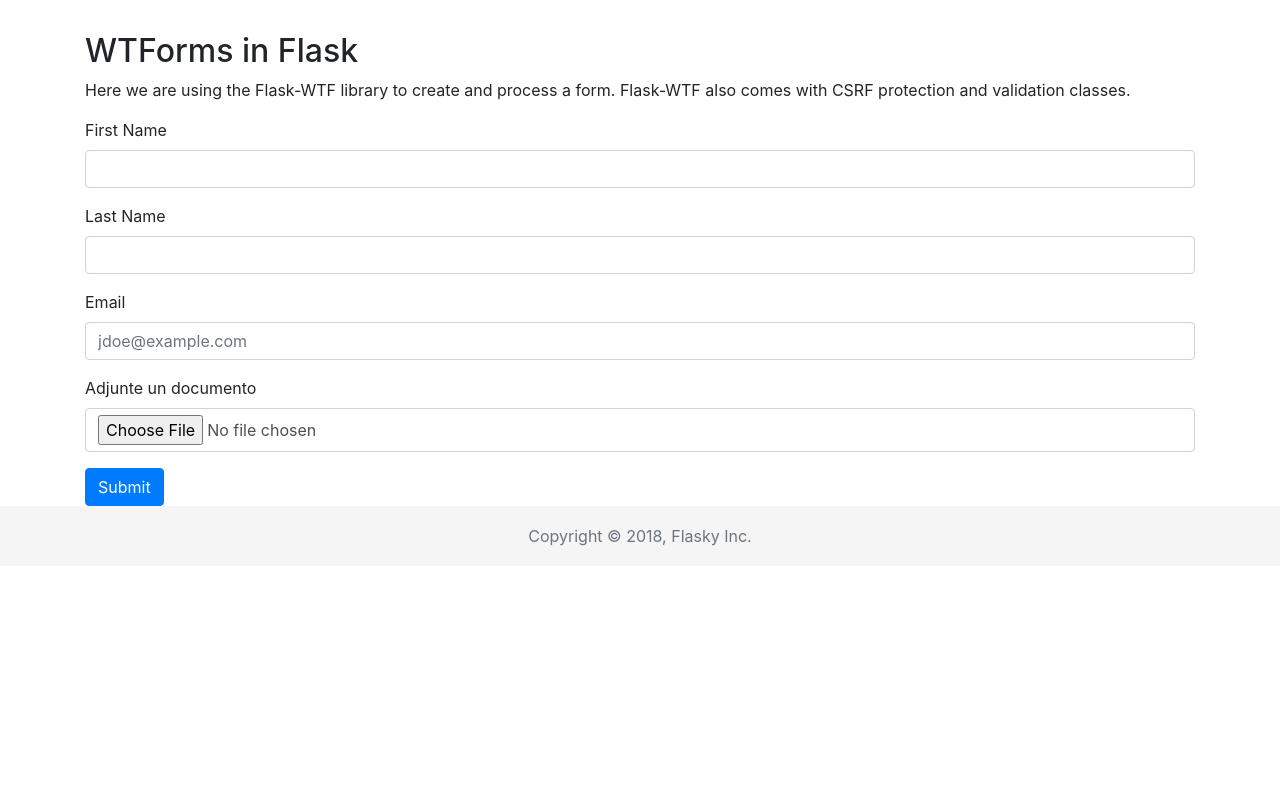
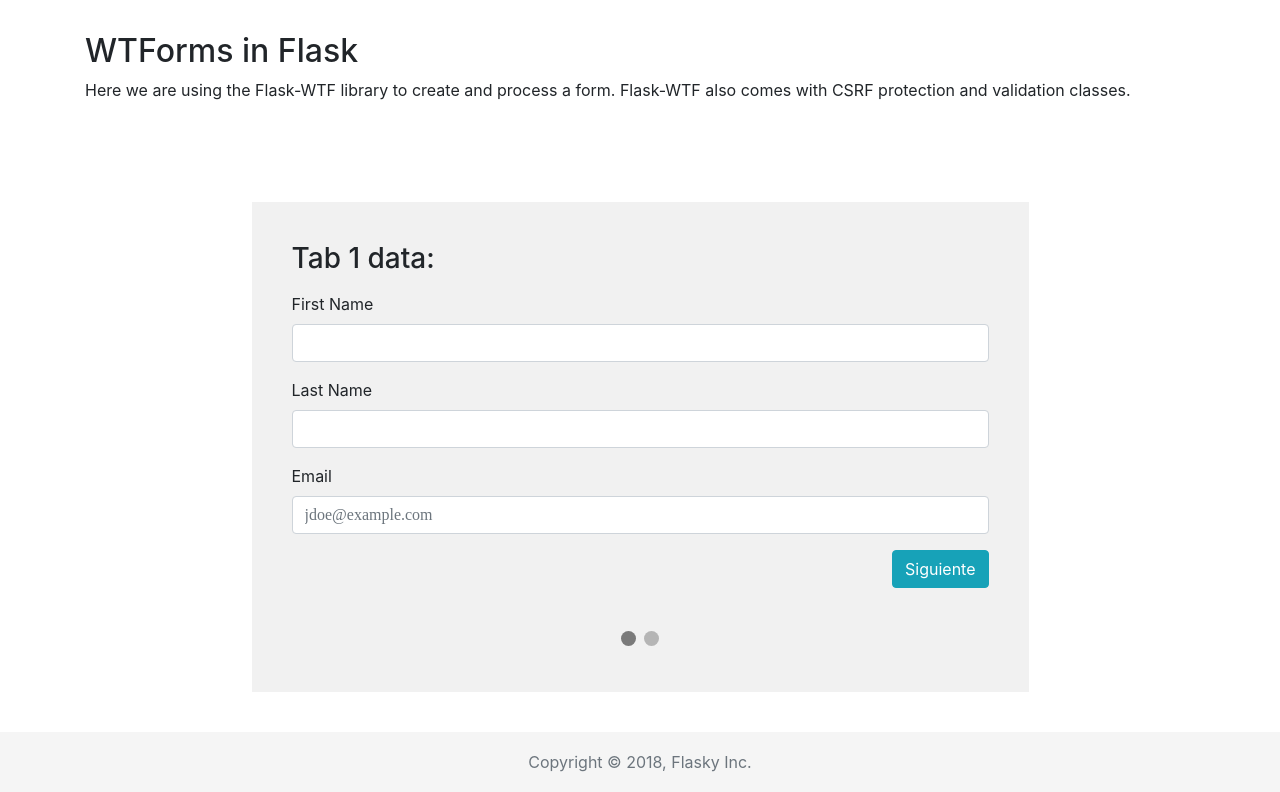
Before and after one commit to vlasvlasvlas/flask-wtforms, a Flask app: page /wtform in a window 1280 px wide. Shown: the part 240-1032 px from the top of the page. Before the commit the page ends 786 px from the top, so only its background shows below. Run offline with Flask 2, Linux system fonts and the light colour scheme; some libraries are stand-ins or nearby versions.

Commit message:
multisteps

```diff
--- a/app/static/css/styles.css
+++ b/app/static/css/styles.css
@@ -19,3 +19,57 @@ footer {
     line-height: 60px;
     background-color: #f5f5f5;
 }
+
+
+
+/* new added css */
+
+/* Style the form */
+#formulario {
+  background-color: #f1f1f1;
+  margin: 100px auto;
+  padding: 40px;
+  width: 70%;
+  min-width: 300px;
+}
+
+/* Style the input fields */
+input {
+  padding: 10px;
+  width: 100%;
+  font-size: 17px;
+  font-family: Raleway;
+  border: 1px solid #aaaaaa;
+}
+
+/* Mark input boxes that gets an error on validation: */
+input.invalid {
+  background-color: #ffdddd;
+}
+
+/* Hide all steps by default: */
+.tab {
+  display: none;
+}
+
+/* Make circles that indicate the steps of the form: */
+.step {
+  height: 15px;
+  width: 15px;
+  margin: 0 2px;
+  background-color: #7a7a7a;
+  border: none;
+  border-radius: 50%;
+  display: inline-block;
+  opacity: 0.5;
+}
+
+/* Mark the active step: */
+.step.active {
+  opacity: 1;
+}
+
+/* Mark the steps that are finished and valid: */
+.step.finish {
+  background-color: #04AA6D;
+}
--- /dev/null
+++ b/app/static/js/app.js
@@ -0,0 +1,72 @@
+var currentTab = 0; // Current tab is set to be the first tab (0)
+showTab(currentTab); // Display the current tab
+
+function showTab(n) {
+  // This function will display the specified tab of the form ...
+  var x = document.getElementsByClassName("tab");
+  x[n].style.display = "block";
+  // ... and fix the Previous/Next buttons:
+  if (n == 0) {
+    document.getElementById("prevBtn").style.display = "none";
+  } else {
+    document.getElementById("prevBtn").style.display = "inline";
+  }
+  if (n == (x.length - 1)) {
+    document.getElementById("nextBtn").innerHTML = "Enviar";
+  } else {
+    document.getElementById("nextBtn").innerHTML = "Siguiente";
+  }
+  // ... and run a function that displays the correct step indicator:
+  fixStepIndicator(n)
+}
+
+function nextPrev(n) {
+  // This function will figure out which tab to display
+  var x = document.getElementsByClassName("tab");
+  // Exit the function if any field in the current tab is invalid:
+  if (n == 1 && !validateForm()) return false;
+  // Hide the current tab:
+  x[currentTab].style.display = "none";
+  // Increase or decrease the current tab by 1:
+  currentTab = currentTab + n;
+  // if you have reached the end of the form... :
+  if (currentTab >= x.length) {
+    //...the form gets submitted:
+    document.getElementById("formulario").submit();
+    //return false;
+  }
+  // Otherwise, display the correct tab:
+  showTab(currentTab);
+}
+
+function validateForm() {
+  // This function deals with validation of the form fields
+  var x, y, i, valid = true;
+  x = document.getElementsByClassName("tab");
+  y = x[currentTab].getElementsByTagName("input");
+  // A loop that checks every input field in the current tab:
+  for (i = 0; i < y.length; i++) {
+    // If a field is empty...
+    if (y[i].value == "") {
+      // add an "invalid" class to the field:
+      y[i].className += " invalid";
+      // and set the current valid status to false:
+      valid = false;
+    }
+  }
+  // If the valid status is true, mark the step as finished and valid:
+  if (valid) {
+    document.getElementsByClassName("step")[currentTab].className += " finish";
+  }
+  return valid; // return the valid status
+}
+
+function fixStepIndicator(n) {
+  // This function removes the "active" class of all steps...
+  var i, x = document.getElementsByClassName("step");
+  for (i = 0; i < x.length; i++) {
+    x[i].className = x[i].className.replace(" active", "");
+  }
+  //... and adds the "active" class to the current step:
+  x[n].className += " active";
+}
--- a/app/templates/base.html
+++ b/app/templates/base.html
@@ -42,5 +42,8 @@
     <script src="https://code.jquery.com/jquery-3.2.1.slim.min.js" integrity="sha384-KJ3o2DKtIkvYIK3UENzmM7KCkRr/rE9/Qpg6aAZGJwFDMVNA/GpGFF93hXpG5KkN" crossorigin="anonymous"></script>
     <script src="https://cdnjs.cloudflare.com/ajax/libs/popper.js/1.12.9/umd/popper.min.js" integrity="sha384-ApNbgh9B+Y1QKtv3Rn7W3mgPxhU9K/ScQsAP7hUibX39j7fakFPskvXusvfa0b4Q" crossorigin="anonymous"></script>
     <script src="https://maxcdn.bootstrapcdn.com/bootstrap/4.0.0/js/bootstrap.min.js" integrity="sha384-JZR6Spejh4U02d8jOt6vLEHfe/JQGiRRSQQxSfFWpi1MquVdAyjUar5+76PVCmYl" crossorigin="anonymous"></script>
+    <script src="{{ url_for('static', filename='js/app.js') }}" crossorigin="anonymous"></script>
+
+
 </body>
 </html>
--- a/app/templates/wtform.html
+++ b/app/templates/wtform.html
@@ -3,9 +3,28 @@
 {% block main %}
     <h2>WTForms in Flask</h2>
     <p>Here we are using the Flask-WTF library to create and process a form. Flask-WTF also comes with CSRF protection and validation classes.</p>
-    <form method="post" action="{{ url_for('wtform') }}" enctype="multipart/form-data">
+
+    <form id="formulario" method="post" action="{{ url_for('wtform') }}" enctype="multipart/form-data">
+
+
+
         {% include 'flash_messages.html' %}
         {{ form.csrf_token }}
+
+
+
+
+
+
+
+
+
+        <!-- new -->
+        <!-- One "tab" for each step in the form: -->
+
+        <div class="tab">
+            <h3>Tab 1 data:</h3>
+            <p>
 
             <div class="form-group">
                 {{ form.firstname.label }}
@@ -20,11 +39,36 @@
                 {{ form.email(class="form-control", placeholder="jdoe@example.com") }}
             </div>
 
+        </p>
+
+        </div> <!-- tab 1 end -->
+
+
+        <div class="tab">tab 2 data:
+
             <div class="form-group">
                 {{ form.document.label }}
                 {{ form.document(class="form-control") }}
             </div>
 
-    <button type="submit" class="btn btn-primary">Submit</button>
+        </div> <!-- tab 2 end -->
+
+        <div style="overflow:auto;">
+            <div style="float:right;">
+              <button class="btn btn-info" type="button" id="prevBtn" onclick="nextPrev(-1)">Anterior</button>
+              <button class="btn btn-info" type="button" id="nextBtn" onclick="nextPrev(1)">Siguiente</button>
+            </div>
+        </div>
+
+        <!-- Circles which indicates the steps of the form: -->
+        <div style="text-align:center;margin-top:40px;">
+            <span class="step"></span>
+            <span class="step"></span>
+        </div>
+
+
+
+
+
 </form>
 {% endblock %}
--- a/app/views.py
+++ b/app/views.py
@@ -38,12 +38,15 @@ def wtform():
     if request.method == 'POST':
         print("--------> POST IN ")
         print("---> UPLOAD FOLDER "+app.config['UPLOAD_FOLDER'])
+
         if myform.validate_on_submit():
             # Note the difference when retrieving form data using Flask-WTF
             # Here we use myform.firstname.data instead of request.form['firstname']
             firstname = myform.firstname.data
             lastname = myform.lastname.data
             email = myform.email.data
+
+            print("-------> TEST FIRSTNAME:",firstname)
 
             # attachment
             document = myform.document.data # we could also use request.files['document']
```
Lines whose indentation alone changed are shown as unchanged.
